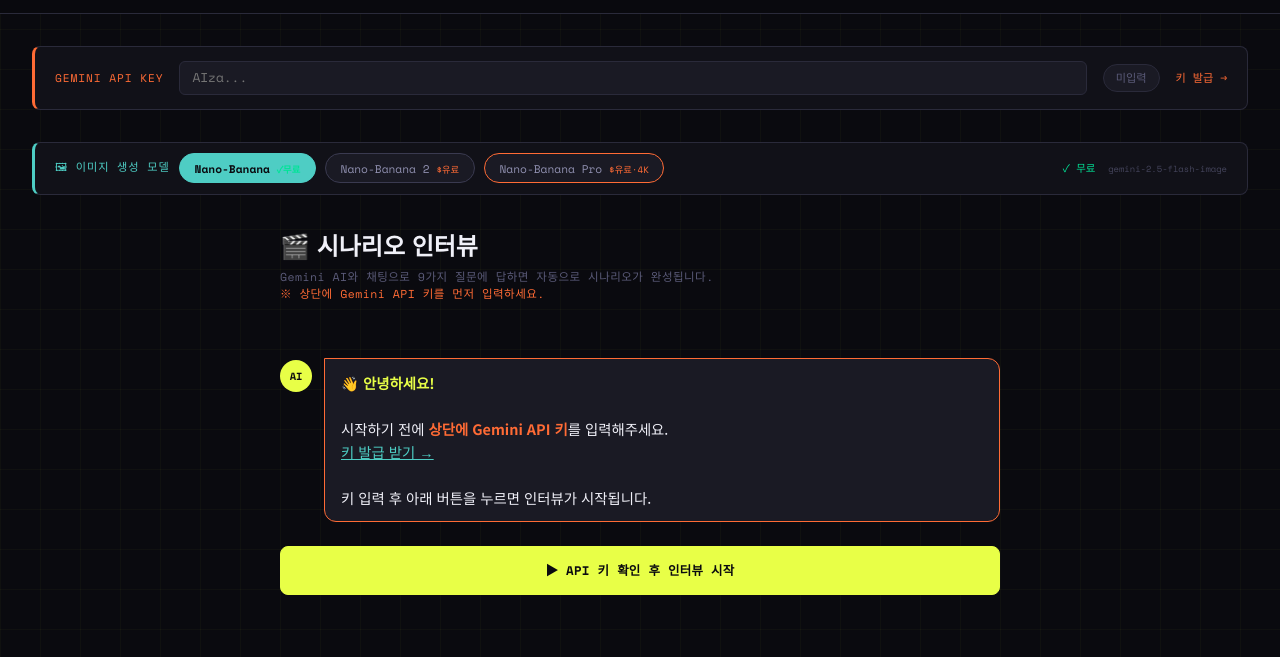
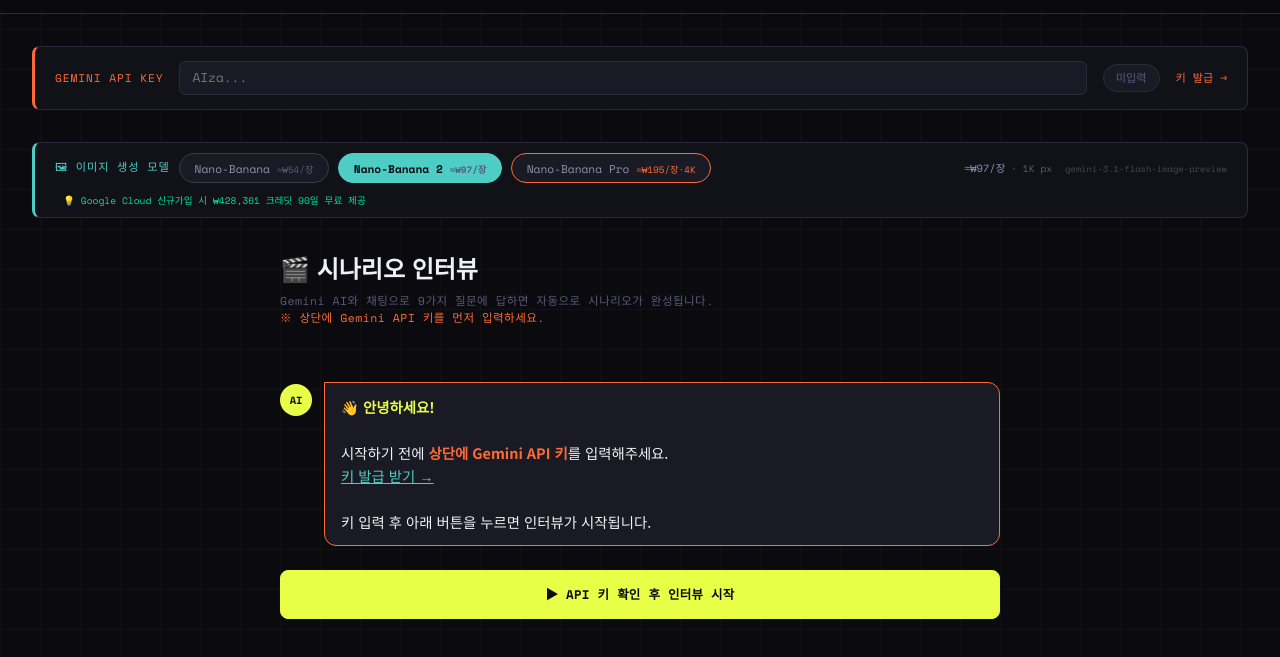
Before and after one commit to peteryoon84/conti-ai, a plain HTML site: page index.html in a window 1280 px wide. Shown: the part 51-708 px from the top of the page. Drawn offline with nearby package versions, Linux system fonts and the light colour scheme.

Commit message:
Add files via upload

```diff
--- a/index.html
+++ b/index.html
@@ -272,10 +272,11 @@
 <!-- IMAGE MODEL SELECTOR -->
 <div class="img-model-bar">
   <span class="img-model-label">🖼 이미지 생성 모델</span>
-  <button class="model-btn" id="modelBtn-nano" onclick="setImgModel('nano')">Nano-Banana <span style="font-size:0.58rem;color:var(--green)">✓무료</span></button>
-  <button class="model-btn active" id="modelBtn-nano2" onclick="setImgModel('nano2')">Nano-Banana 2 <span style="font-size:0.58rem;color:var(--accent2)">$유료</span></button>
-  <button class="model-btn pro" id="modelBtn-nanoPro" onclick="setImgModel('nanoPro')">Nano-Banana Pro <span style="font-size:0.58rem;color:var(--accent2)">$유료·4K</span></button>
-  <span class="model-note" id="modelNote"><span class="paid-tag">$ 유료</span> &nbsp;<span style="opacity:0.7;font-size:0.85em">gemini-3.1-flash-image-preview</span></span>
+  <button class="model-btn" id="modelBtn-nano" onclick="setImgModel('nano')">Nano-Banana <span style="font-size:0.58rem;color:var(--text3)">≈₩54/장</span></button>
+  <button class="model-btn active" id="modelBtn-nano2" onclick="setImgModel('nano2')">Nano-Banana 2 <span style="font-size:0.58rem;color:var(--text3)">≈₩97/장</span></button>
+  <button class="model-btn pro" id="modelBtn-nanoPro" onclick="setImgModel('nanoPro')">Nano-Banana Pro <span style="font-size:0.58rem;color:var(--accent2)">≈₩195/장·4K</span></button>
+  <span class="model-note" id="modelNote"><span style="color:var(--text2)">≈₩97/장</span> &nbsp;<span style="opacity:0.7;font-size:0.85em">gemini-3.1-flash-image-preview</span></span>
+  <span style="font-family:'Space Mono',monospace;font-size:0.6rem;color:var(--text3);margin-left:0.5rem;">💡 <a href="https://cloud.google.com/free" target="_blank" style="color:var(--green);text-decoration:none;">Google Cloud 신규가입 시 ₩428,361 크레딧 90일 무료 제공</a></span>
 </div>
 
 <!-- STEP 0 — INTERVIEW -->
@@ -1139,7 +1140,7 @@
 
 // 모델 버튼 초기화 (페이지 로드 후)
 function initModelBtns(){
-  setImgModel('nano');
+  setImgModel('nano2');
 }
 function setRatio(btn,r){
   document.querySelectorAll('.ratio-btn').forEach(b=>b.classList.remove('active'));
@@ -1650,15 +1651,12 @@
 let imgModel = 'nano2'; // default
 
 const MODEL_INFO = {
-  // ━━ 무료 (AI Studio 무료 키로 사용 가능) ━━━━━━━━━━━━━━━━━
-  // Nano Banana — gemini-2.5-flash-image : 공식 무료 할당량 제공, 가장 안정적
-  nano:    { name:'gemini-2.5-flash-image',          apiVer:'v1beta', tier:'free',       label:'Nano-Banana',           note:'<span class="free-tag">✓ 무료</span>' },
-
-  // ━━ 유료 (결제 API 키 필요 / 신규 무료 크레딧으로 일시 사용 가능) ━━
-  // Nano Banana 2 — gemini-3.1-flash-image-preview : Gemini 3.1 Flash Image
-  nano2:   { name:'gemini-3.1-flash-image-preview',  apiVer:'v1beta', tier:'paid',       label:'Nano-Banana 2',         note:'<span class="paid-tag">$ 유료</span><span style="font-size:0.6rem;color:var(--text3)"> (신규크레딧↑)</span>' },
-  // Nano Banana Pro — gemini-3-pro-image-preview : ⚠ 2026-03-09 셧다운
-  nanoPro: { name:'gemini-3-pro-image-preview',      apiVer:'v1beta', tier:'paid',       label:'Nano-Banana Pro',        note:'<span class="paid-tag">$ 유료 · 4K</span>' },
+  // Nano-Banana — gemini-2.5-flash-image : 1024px, ≈$0.039/장 (≈₩54)
+  nano:    { name:'gemini-2.5-flash-image',         apiVer:'v1beta', tier:'paid', label:'Nano-Banana',     note:'<span style="color:var(--text2)">≈₩54/장</span><span style="color:var(--text3);font-size:0.6rem"> · 1K px</span>' },
+  // Nano-Banana 2 — gemini-3.1-flash-image-preview : 1K px ≈$0.067/장 (≈₩97)
+  nano2:   { name:'gemini-3.1-flash-image-preview', apiVer:'v1beta', tier:'paid', label:'Nano-Banana 2',   note:'<span style="color:var(--text2)">≈₩97/장</span><span style="color:var(--text3);font-size:0.6rem"> · 1K px</span>' },
+  // Nano-Banana Pro — gemini-3-pro-image-preview : 2K ≈$0.134/장(≈₩195), 4K ≈$0.24/장(≈₩349)
+  nanoPro: { name:'gemini-3-pro-image-preview',     apiVer:'v1beta', tier:'paid', label:'Nano-Banana Pro', note:'<span style="color:var(--accent2)">≈₩195/장</span><span style="color:var(--text3);font-size:0.6rem"> · 2K px</span>' },
 };
 
 function setImgModel(id){
```
